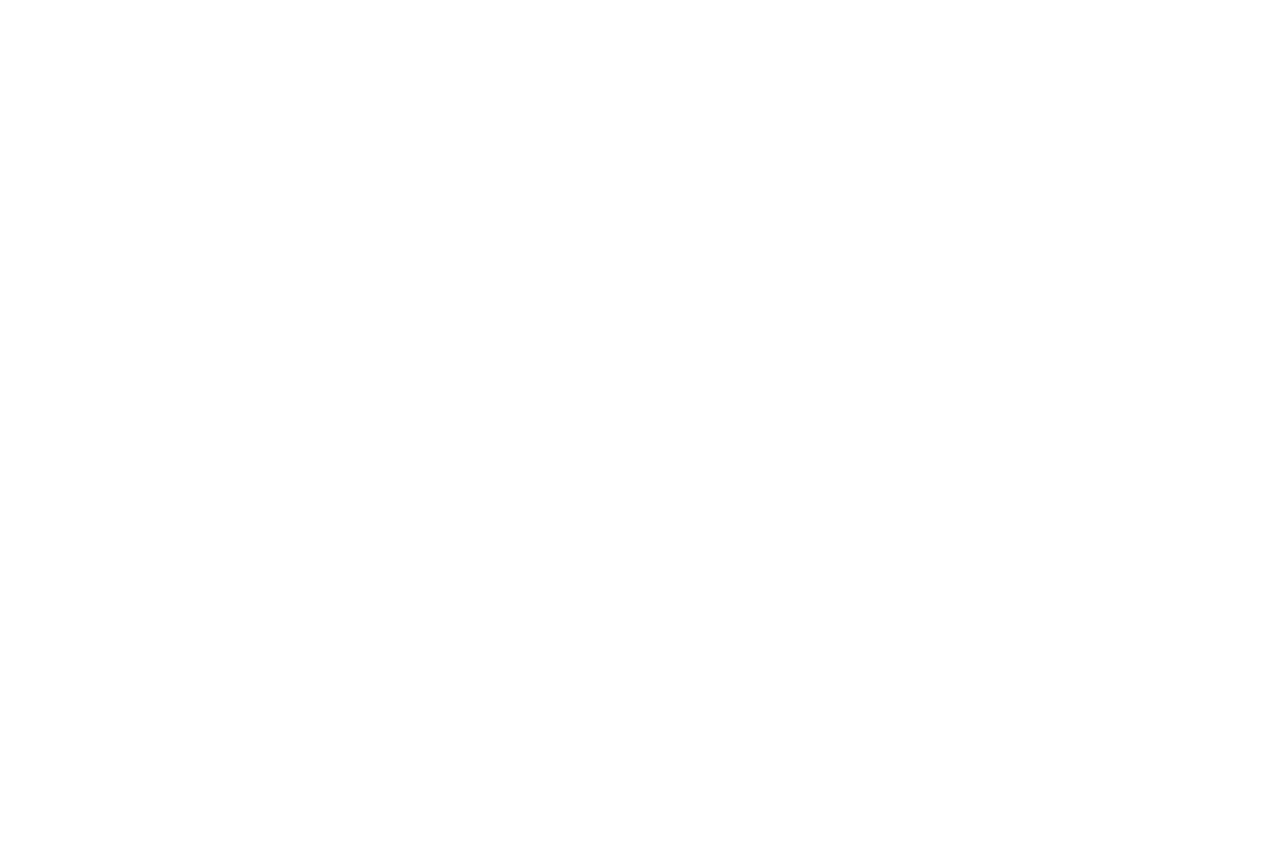
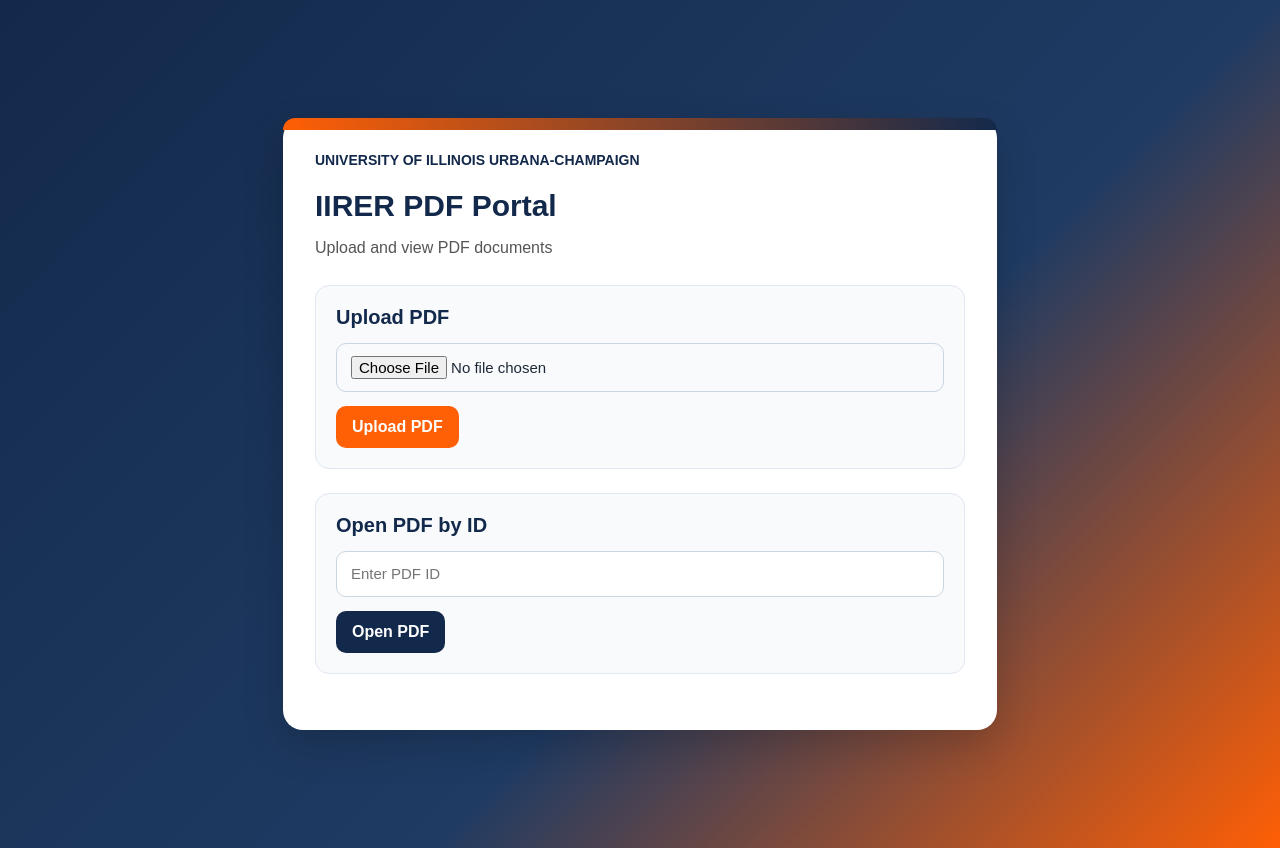
Before and after one commit to ChaitanyaNirantar/IIRER-frontend, a React (Create React App) app: page /pdf-upload in a window 1280 px wide. Before the commit this address had no page. Before the commit the page ends 800 px from the top, so only its background shows below. Built offline with nearby package versions, Linux system fonts and the light colour scheme.

Commit message:
pdf uplaod and axios

```diff
--- a/package.json
+++ b/package.json
@@ -8,6 +8,7 @@
     "@testing-library/jest-dom": "^6.9.1",
     "@testing-library/react": "^16.3.2",
     "@testing-library/user-event": "^13.5.0",
+    "axios": "^1.15.0",
     "react": "^19.2.4",
     "react-dom": "^19.2.4",
     "react-router-dom": "^7.14.0",
--- a/src/App.js
+++ b/src/App.js
@@ -6,6 +6,7 @@
 import DRSClosureForm from "./DRSClosureForm";
 import CIEForm from "./CIEForm";
 import EmailSearchPage from "./EmailSearchPage";
+import PdfUploadPage from "./PdfUploadPage";
 
 function App() {
   return (
@@ -17,6 +18,7 @@
         <Route path="/email-search" element={<EmailSearchPage />} />
         <Route path="/cie-form" element={<CIEForm />} />
         <Route path="/drs-closure" element={<DRSClosureForm />} />
+        <Route path="/pdf-upload" element={<PdfUploadPage />} />
       </Routes>
     </BrowserRouter>
   );
--- a/src/HomePage.js
+++ b/src/HomePage.js
@@ -52,6 +52,12 @@
           >
             AT Closure
           </button>
+          <button
+  style={styles.button}
+  onClick={() => navigate("/pdf-upload")}
+>
+  PDF Upload
+</button>
         </div>
 
         <button style={styles.logoutButton} onClick={handleLogout}>
--- /dev/null
+++ b/src/PdfUploadPage.js
@@ -0,0 +1,208 @@
+import React, { useState } from "react";
+import axios from "axios";
+
+function PdfUploadPage() {
+  const [selectedFile, setSelectedFile] = useState(null);
+  const [pdfId, setPdfId] = useState("");
+  const [message, setMessage] = useState("");
+
+  const handleFileChange = (e) => {
+    setSelectedFile(e.target.files[0]);
+  };
+
+  const handleUpload = async () => {
+    if (!selectedFile) {
+      setMessage("Please select a PDF first.");
+      return;
+    }
+
+    const formData = new FormData();
+    formData.append("file", selectedFile);
+
+    try {
+      const token = localStorage.getItem("token");
+
+      const response = await axios.post(
+        "/upload-pdf",
+        formData,
+        {
+          headers: {
+            Authorization: `Bearer ${token}`,
+            "Content-Type": "multipart/form-data"
+          }
+        }
+      );
+
+      setMessage(`Upload successful. PDF ID: ${response.data.id}`);
+    } catch (error) {
+      console.error("Upload error:", error);
+      setMessage("Upload failed.");
+    }
+  };
+
+  const handleViewPdf = async () => {
+    if (!pdfId) {
+      setMessage("Please enter a PDF ID.");
+      return;
+    }
+
+    try {
+      const token = localStorage.getItem("token");
+
+      const response = await axios.get(
+        `/api/users/pdf/${pdfId}`,
+        {
+          responseType: "blob",
+          headers: {
+            Authorization: `Bearer ${token}`
+          }
+        }
+      );
+
+      const blob = new Blob([response.data], { type: "application/pdf" });
+      const fileURL = window.URL.createObjectURL(blob);
+      window.open(fileURL, "_blank");
+    } catch (error) {
+      console.error("View error:", error);
+      setMessage("Could not open PDF.");
+    }
+  };
+
+  return (
+    <div style={styles.page}>
+      <div style={styles.card}>
+        <div style={styles.topBar}></div>
+
+        <p style={styles.universityText}>
+          University of Illinois Urbana-Champaign
+        </p>
+
+        <h1 style={styles.title}>IIRER PDF Portal</h1>
+        <p style={styles.subtitle}>Upload and view PDF documents</p>
+
+        <div style={styles.section}>
+          <h2 style={styles.sectionTitle}>Upload PDF</h2>
+          <input
+            type="file"
+            accept="application/pdf"
+            onChange={handleFileChange}
+            style={styles.input}
+          />
+          <button onClick={handleUpload} style={styles.button}>
+            Upload PDF
+          </button>
+        </div>
+
+        <div style={styles.section}>
+          <h2 style={styles.sectionTitle}>Open PDF by ID</h2>
+          <input
+            type="number"
+            placeholder="Enter PDF ID"
+            value={pdfId}
+            onChange={(e) => setPdfId(e.target.value)}
+            style={styles.input}
+          />
+          <button onClick={handleViewPdf} style={styles.secondaryButton}>
+            Open PDF
+          </button>
+        </div>
+
+        {message && <div style={styles.messageBox}>{message}</div>}
+      </div>
+    </div>
+  );
+}
+
+const styles = {
+  page: {
+    minHeight: "100vh",
+    display: "flex",
+    justifyContent: "center",
+    alignItems: "center",
+    background: "linear-gradient(135deg, #13294B 0%, #1f3b63 60%, #FF5F05 100%)",
+    fontFamily: "Arial, sans-serif",
+    padding: "24px"
+  },
+  card: {
+    width: "100%",
+    maxWidth: "650px",
+    backgroundColor: "#ffffff",
+    borderRadius: "20px",
+    padding: "0 32px 32px 32px",
+    boxShadow: "0 15px 40px rgba(0,0,0,0.18)"
+  },
+  topBar: {
+    height: "12px",
+    background: "linear-gradient(90deg, #FF5F05, #13294B)",
+    margin: "0 -32px 22px -32px",
+    borderTopLeftRadius: "20px",
+    borderTopRightRadius: "20px"
+  },
+  universityText: {
+    fontSize: "14px",
+    fontWeight: "600",
+    color: "#13294B",
+    textTransform: "uppercase",
+    marginBottom: "10px"
+  },
+  title: {
+    fontSize: "30px",
+    color: "#13294B",
+    marginBottom: "10px"
+  },
+  subtitle: {
+    color: "#555",
+    marginBottom: "28px"
+  },
+  section: {
+    marginBottom: "24px",
+    padding: "20px",
+    border: "1px solid #e2e8f0",
+    borderRadius: "14px",
+    backgroundColor: "#f8fafc"
+  },
+  sectionTitle: {
+    marginTop: 0,
+    marginBottom: "14px",
+    color: "#13294B",
+    fontSize: "20px"
+  },
+  input: {
+    width: "100%",
+    padding: "12px 14px",
+    borderRadius: "10px",
+    border: "1px solid #cbd5e0",
+    fontSize: "15px",
+    marginBottom: "14px",
+    boxSizing: "border-box"
+  },
+  button: {
+    padding: "12px 16px",
+    border: "none",
+    borderRadius: "10px",
+    backgroundColor: "#FF5F05",
+    color: "#ffffff",
+    fontSize: "16px",
+    fontWeight: "700",
+    cursor: "pointer"
+  },
+  secondaryButton: {
+    padding: "12px 16px",
+    border: "none",
+    borderRadius: "10px",
+    backgroundColor: "#13294B",
+    color: "#ffffff",
+    fontSize: "16px",
+    fontWeight: "700",
+    cursor: "pointer"
+  },
+  messageBox: {
+    marginTop: "12px",
+    padding: "12px",
+    borderRadius: "10px",
+    backgroundColor: "#edf2f7",
+    color: "#1a202c"
+  }
+};
+
+export default PdfUploadPage;
```
Also changed, not shown: 1 other file (tests, documents, lock files or other folders).
